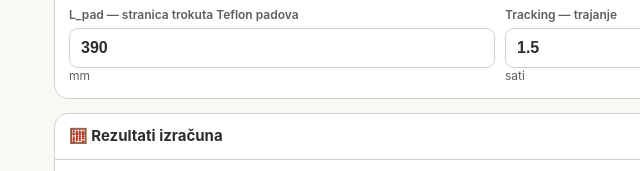
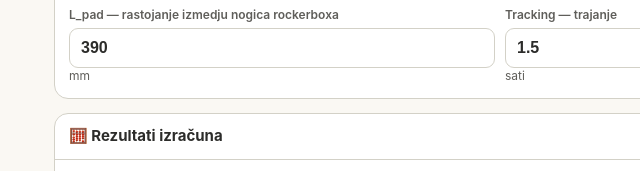
Before and after one commit to mursel/vns-kalkulator, a plain HTML site: page index.html in a window 1280 px wide. Shown: the part 223-394 px from the top of the page, 140-780 px from the left. Drawn offline with Linux system fonts and the light colour scheme.

Commit message:
Update index.html

```diff
--- a/index.html
+++ b/index.html
@@ -100,7 +100,7 @@ svg{width:100%;height:auto;display:block}
           <div class="small">mm iznad platforme</div>
         </div>
         <div>
-          <label>L_pad — stranica trokuta Teflon padova</label>
+          <label>L_pad — rastojanje izmedju nogica rockerboxa</label>
           <input type="number" id="lpad" value="390" min="100" max="1000" step="1">
           <div class="small">mm</div>
         </div>
```
